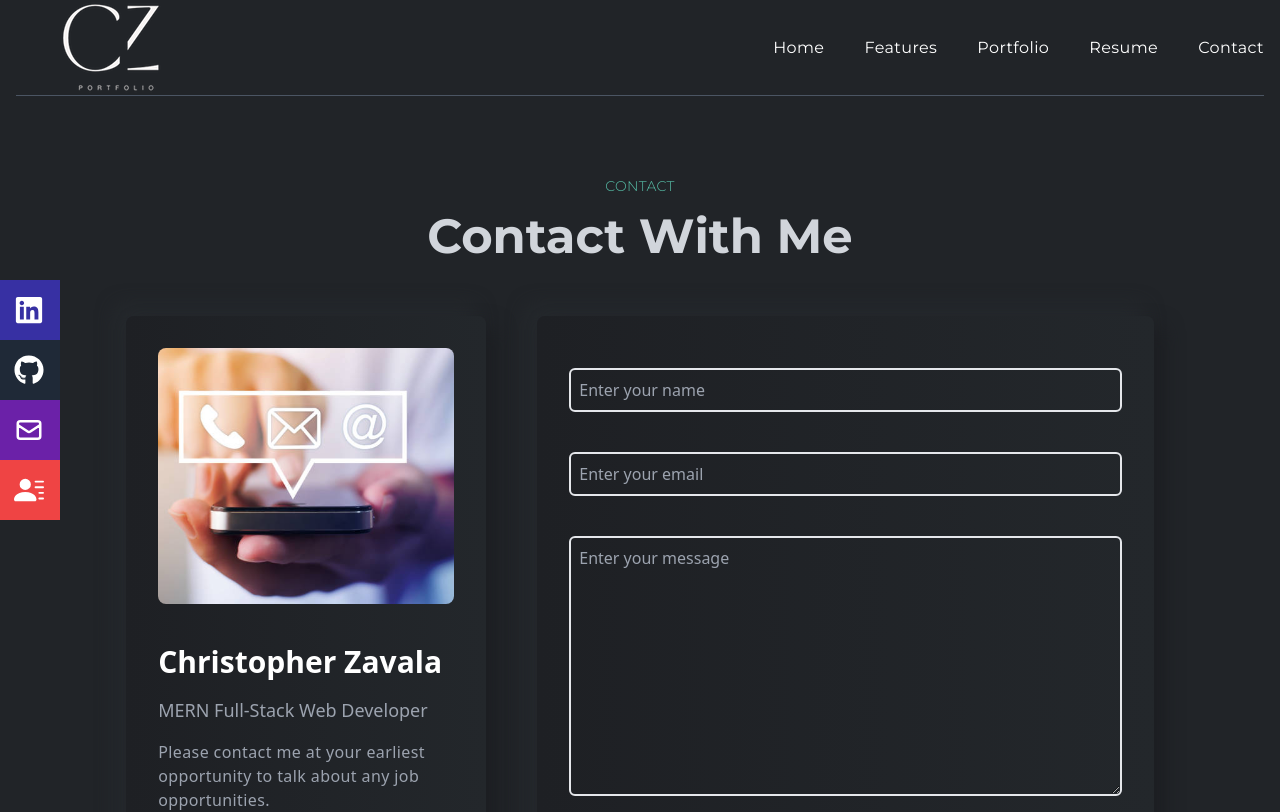
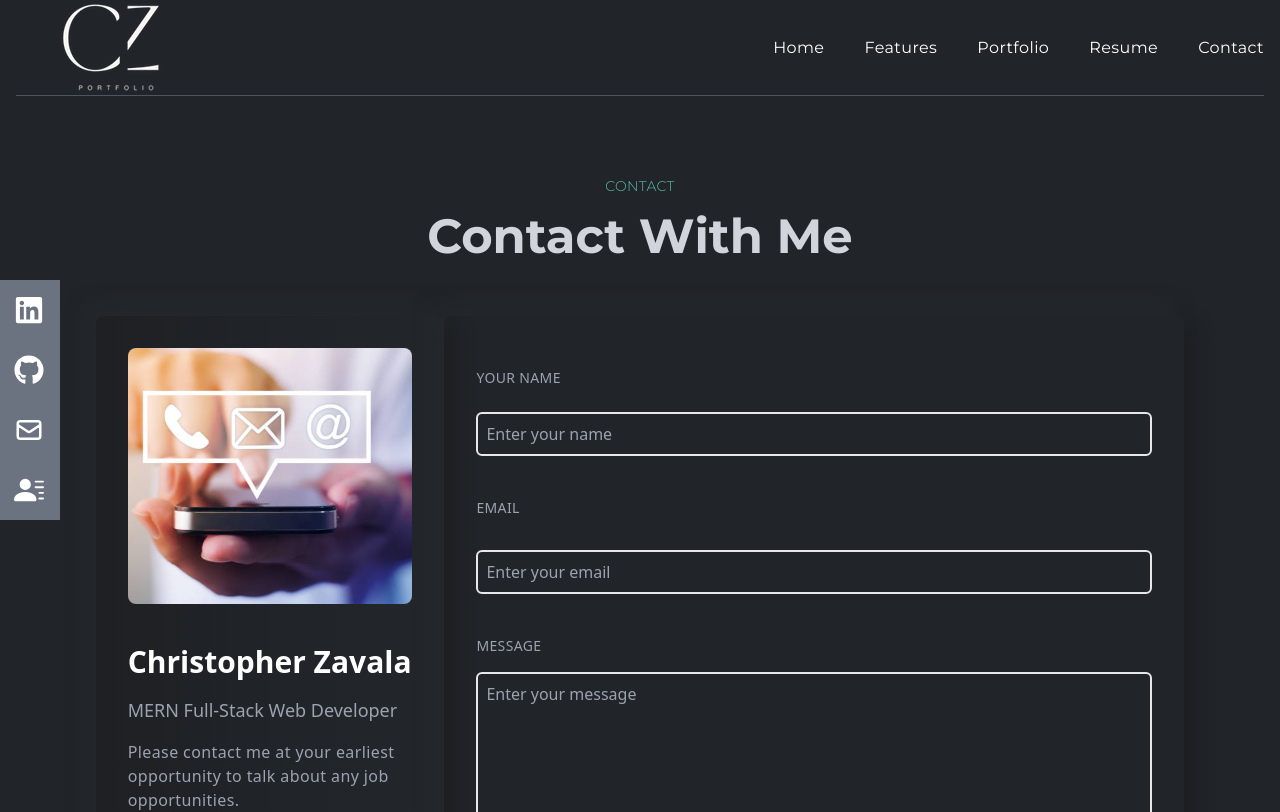
Before and after one commit to ChrisZavala/Christopher-Zavala-React-Portfolio5, a React (Create React App) app: page /Christopher-Zavala-React-Portfolio5/contact in a window 1280 px wide. Shown: the top 812 px of the page. Built offline with nearby package versions, Linux system fonts and the light colour scheme.

Commit message:
fixing colors on social links

```diff
--- a/src/components/contact/Contact.js
+++ b/src/components/contact/Contact.js
@@ -1,54 +1,69 @@
-import React, { useState } from 'react'
+import React, { useState } from 'react';
 import Title from '../layouts/Title';
 import ContactLeft from './ContactLeft';
 
 const Contact = () => {
-
   return (
-    <section
-      id="contact"
-      className="w-full py-20 border-b-[1px] border-b-black"
-    >
+    <section id="contact" className="w-full py-20 border-b-[1px] border-b-black">
       <div className="flex justify-center items-center text-center">
         <Title title="CONTACT" des="Contact With Me" />
       </div>
       <div className="w-full">
-        <div className="w-full h-auto flex flex-col lgl:flex-row justify-between">
+        <div className="w-full h-auto flex flex-col lg:flex-row justify-between">
           <ContactLeft />
-          <div className="w-full lgl:w-[60%] h-full py-10 bg-gradient-to-r from-[#1e2024] to-[#23272b] flex flex-col gap-8 p-4 lgl:p-8 rounded-lg shadow-shadowOne">
-            <form className="w-full flex flex-col gap-4 lgl:gap-6 py-2 lgl:py-5"
+          <div className="w-full lg:w-2/3 xl:w-3/4 flex flex-col gap-8 p-4 lg:p-8 rounded-lg shadow-shadowOne">
+            <form
+              className="w-full flex flex-col gap-4 lg:gap-6 py-2 lg:py-5"
               action="https://getform.io/f/4534228e-af38-4ee5-95a4-9fbb9a8d7937"
               method="POST"
             >
+              <div className="flex flex-col gap-2">
+                <p className="text-sm text-gray-400 uppercase tracking-wide">
+                  Your name
+                </p>
                 <input
                   type="text"
                   name="name"
                   placeholder="Enter your name"
-                className="p-2 bg-transparent border-2 rounded-md text-[#58C0A9] focus:outline-none w-full"
+                  className="my-4 p-2 bg-transparent border-2 rounded-md text-white focus:outline-none w-full lg:w-auto"
                 />
+              </div>
+
+              <div className="flex flex-col gap-4">
+                <p className="text-sm text-gray-400 uppercase tracking-wide mt-0.5">
+                  Email
+                </p>
                 <input
                   type="text"
                   name="email"
                   placeholder="Enter your email"
-                className="my-4 p-2 bg-transparent border-2 rounded-md text-[#58C0A9] focus:outline-none w-full"
+                  className="my-4 p-2 bg-transparent border-2 rounded-md text-white focus:outline-none w-full"
                 />
+              </div>
+              <div className="flex flex-col gap-4">
+                <p className="text-sm text-gray-400 uppercase tracking-wide mt-0.5">
+                  Message
+                </p>
                 <textarea
                   name="message"
                   placeholder="Enter your message"
-                rows="10"
-                className="p-2 bg-transparent border-2 rounded-md text-[#58C0A9] focus:outline-none w-full"
+                  cols="30"
+                  rows="8"
+                  className="p-2 bg-transparent border-2 rounded-md text-white focus:outline-none w-full"
                 ></textarea>
+              </div>
 
-
-              <button className="text-[#58C0A9] bg-gradient-to-b from-[#565f69] to-[#333333] px-6 py-3 my-8 mx-auto flex items-center rounded-md hover:scale-110 duration-300">
-                Let's talk
+              <div className="w-full">
+                <button className="w-full h-12 bg-[#141518] rounded-lg text-base text-gray-400 tracking-wider uppercase hover:text-white duration-300 hover:border-[1px] hover:border-[#58C0A9] border-transparent">
+                  Send Me A Message
                 </button>
+              </div>
             </form>
           </div>
         </div>
       </div>
     </section>
   );
-}
+};
 
-export default Contact
+export default Contact;
--- a/src/components/projects/Projects.js
+++ b/src/components/projects/Projects.js
@@ -36,7 +36,7 @@ const Projects = () => {
         />
         <ProjectsCard
           title="Drinks R Us"
-          des=" Drinks Я US is an application that is designed to find your Cocktail by: Alcohol, Ingredients,
+          des=" Drinks Я US: Alcohol, Ingredients,
                 or Cocktail Name. Designed for people on the move looking for a quick way to access information
                 on how to make their favorite cocktail."
           src={projectThree}
@@ -63,7 +63,7 @@ const Projects = () => {
         <ProjectsCard
           title="Weather Dashboard"
           des=" Created a simple weather dashboard that will run in the browser and feature dynamically updated HTML and CSS.
-                Pick a different city and see the 5-day forecast of that city to help your travels. "
+                Pick a different city and see the 5-day forecast of that city to help your travels. Don't forget to check the forecast."
           src={projectSix}
           githubLink="https://github.com/ChrisZavala/UTA-bootcamp-challenge6"
           liveLink="https://chriszavala.github.io/UTA-bootcamp-challenge6/"
--- /dev/null
+++ b/src/components/sociallinks/SocialLinks.js
@@ -0,0 +1,79 @@
+import React from "react";
+import { FaGithub, FaLinkedin } from "react-icons/fa";
+import { HiOutlineMail } from "react-icons/hi";
+import { BsFillPersonLinesFill } from "react-icons/bs";
+
+const SocialLinks = () => {
+  const links = [
+    {
+      id: 1,
+      child: (
+        <>
+          LinkedIn <FaLinkedin size={30} />
+        </>
+      ),
+      href: "https://www.linkedin.com/in/christopher-zavala-569703268/",
+      style: "w-[160px] h-[60px] flex justify-between items-center ml-[-100px] hover:ml-[-10px] duration-300 bg-[#1c5d99]",
+    },
+    {
+      id: 2,
+      child: (
+        <>
+          GitHub <FaGithub size={30} />
+        </>
+      ),
+      href: "https://github.com/ChrisZavala",
+      style: "w-[160px] h-[60px] flex justify-between items-center ml-[-100px] hover:ml-[-10px] duration-300  bg-[#222222]",
+    },
+    {
+      id: 3,
+      child: (
+        <>
+          Mail <HiOutlineMail size={30} />
+        </>
+      ),
+      href: "mailto:frappejcat@gmail.com",
+      style: "w-[160px] h-[60px] flex justify-between items-center ml-[-100px] hover:ml-[-10px] duration-300 bg-[#639fab]",
+    },
+    {
+      id: 4,
+      child: (
+        <>
+          Resume <BsFillPersonLinesFill size={30} />
+        </>
+      ),
+      href: "https://chriszavala.github.io/UTA-bootcamp-challenge2/assets/docs/ChristopherZavalaResume%20.pdf",
+      style: "w-[160px] h-[60px] flex justify-between items-center ml-[-100px] hover:ml-[-10px] duration-300 bg-[#0c0a3e]",
+      download: true,
+    },
+  ];
+
+  return (
+    <div className="hidden lg:flex flex-col top-[35%] left-0 fixed">
+      <ul>
+        {links.map(({ id, child, href, style, download }) => (
+          <li
+            key={id}
+            className={
+              "flex justify-between items-center w-40 h-14 px-4 ml-[-100px] hover:ml-[-10px] hover:rounded-md duration-300 bg-gray-500" +
+              " " +
+              style
+            }
+          >
+            <a
+              href={href}
+              className="flex justify-between items-center w-full text-white"
+              download={download}
+              target="_blank"
+              rel="noreferrer"
+            >
+              {child}
+            </a>
+          </li>
+        ))}
+      </ul>
+    </div>
+  );
+};
+
+export default SocialLinks;
--- a/src/components/sociallinks/SocialLinks.jsx
+++ /dev/null
@@ -1,79 +0,0 @@
-import React from "react";
-import { FaGithub, FaLinkedin } from "react-icons/fa";
-import { HiOutlineMail } from "react-icons/hi";
-import { BsFillPersonLinesFill } from "react-icons/bs";
-
-const SocialLinks = () => {
-  const links = [
-    {
-      id: 1,
-      child: (
-        <>
-          LinkedIn <FaLinkedin size={30} />
-        </>
-      ),
-      href: "https://www.linkedin.com/in/christopher-zavala-569703268/",
-      style: "w-[160px] h-[60px] flex justify-between items-center ml-[-100px] hover:ml-[-10px] duration-300 bg-indigo-800",
-    },
-    {
-      id: 2,
-      child: (
-        <>
-          GitHub <FaGithub size={30} />
-        </>
-      ),
-      href: "https://github.com/ChrisZavala",
-      style: "w-[160px] h-[60px] flex justify-between items-center ml-[-100px] hover:ml-[-10px] duration-300  bg-gray-800",
-    },
-    {
-      id: 3,
-      child: (
-        <>
-          Mail <HiOutlineMail size={30} />
-        </>
-      ),
-      href: "mailto:frappejcat@gmail.com",
-      style: "w-[160px] h-[60px] flex justify-between items-center ml-[-100px] hover:ml-[-10px] duration-300 bg-purple-800",
-    },
-    {
-      id: 4,
-      child: (
-        <>
-          Resume <BsFillPersonLinesFill size={30} />
-        </>
-      ),
-      href: "https://chriszavala.github.io/UTA-bootcamp-challenge2/assets/docs/ChristopherZavalaResume%20.pdf",
-      style: "w-[160px] h-[60px] flex justify-between items-center ml-[-100px] hover:ml-[-10px] duration-300 bg-red-500",
-      download: true,
-    },
-  ];
-
-  return (
-    <div className="hidden lg:flex flex-col top-[35%] left-0 fixed">
-      <ul>
-        {links.map(({ id, child, href, style, download }) => (
-          <li
-            key={id}
-            className={
-              "flex justify-between items-center w-40 h-14 px-4 ml-[-100px] hover:ml-[-10px] hover:rounded-md duration-300 bg-gray-500" +
-              " " +
-              style
-            }
-          >
-            <a
-              href={href}
-              className="flex justify-between items-center w-full text-white"
-              download={download}
-              target="_blank"
-              rel="noreferrer"
-            >
-              {child}
-            </a>
-          </li>
-        ))}
-      </ul>
-    </div>
-  );
-};
-
-export default SocialLinks;
```
Also changed, not shown: 12 other files (tests, documents, lock files or other folders). Lines whose indentation alone changed are shown as unchanged.
